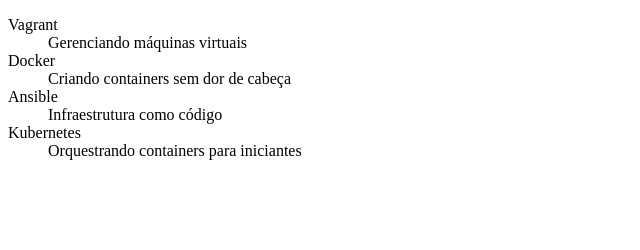
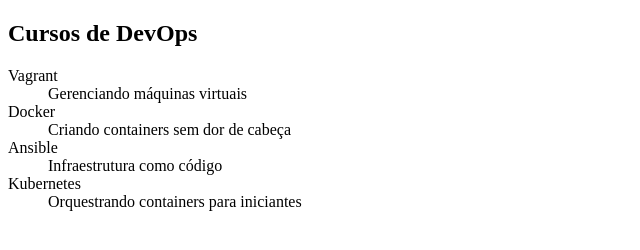
Before and after one commit to LuizEduu/git-course-alura, a plain HTML site: page index.html in a window 1280 px wide. Shown: the whole page, without its empty margins (0-640 px from the left). Drawn offline with Linux system fonts and the light colour scheme.

Commit message:
refactor: altered h1 title to h2

```diff
--- a/index.html
+++ b/index.html
@@ -7,7 +7,7 @@
   <title>Cursos de DevOps Alura</title>
 </head>
 <body>
-
+  <h2>Cursos de DevOps</h2>
   <dl>
     <dt>Vagrant</dt>
     <dd>Gerenciando máquinas virtuais</dd>
```
